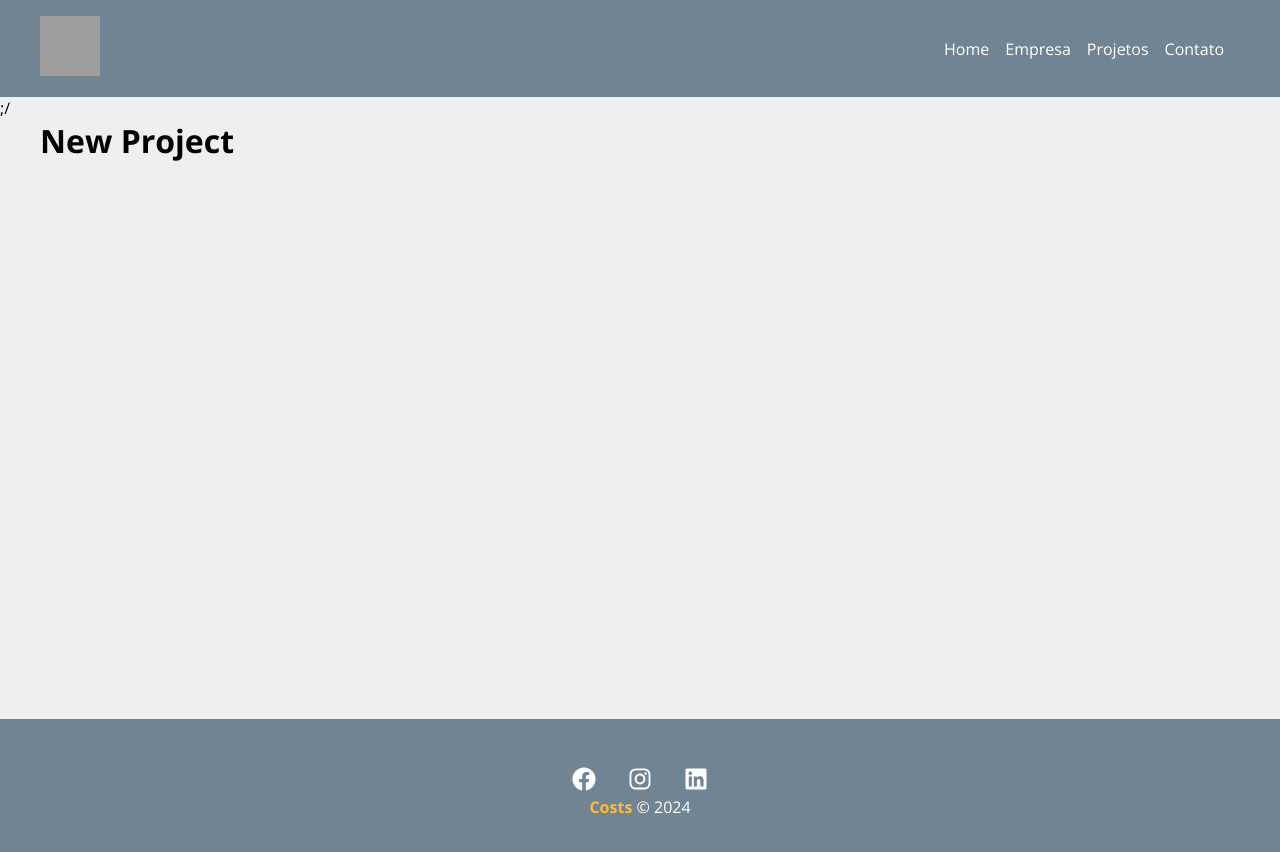
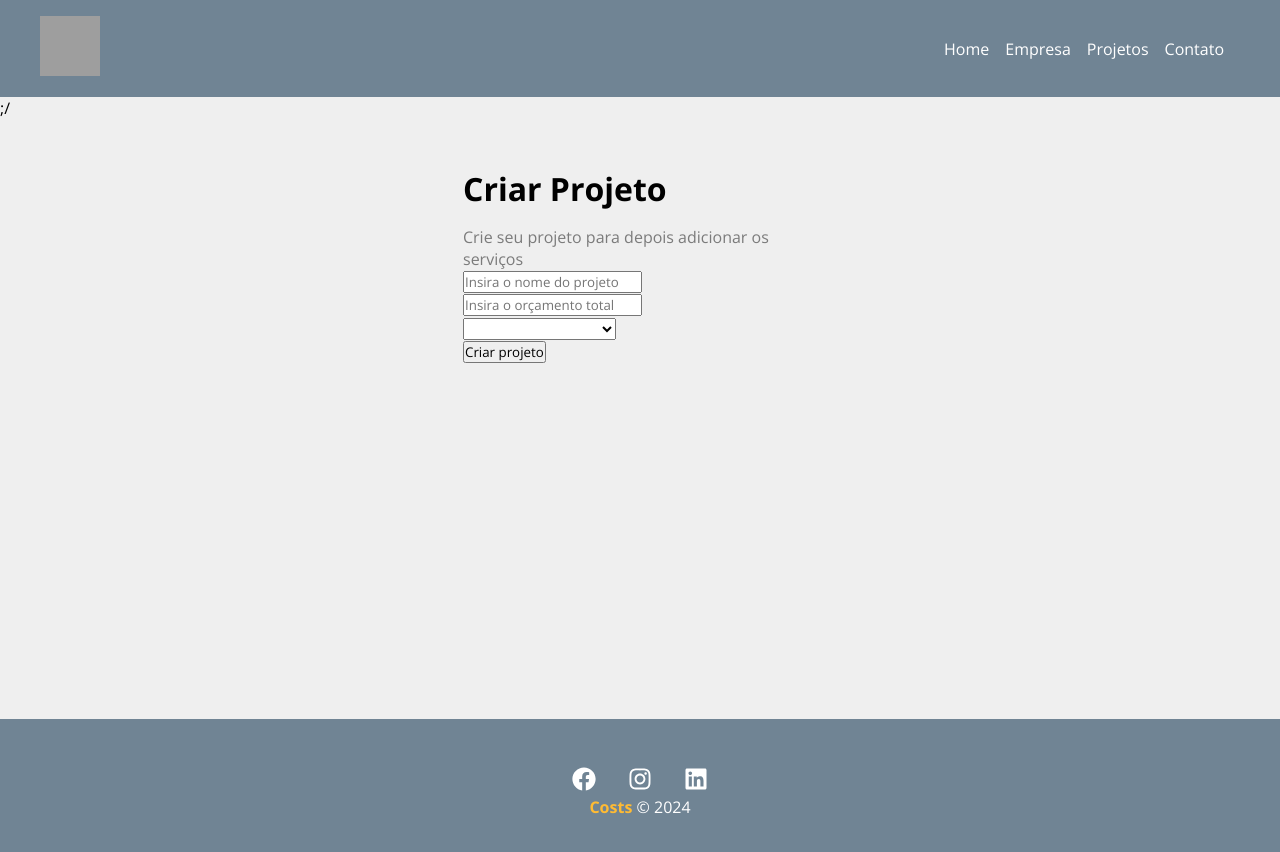
Before and after one commit to detonate001/projeto-costs, a React (Create React App) app in the folder meu-projeto/: page /newproject in a window 1280 px wide. Shown: the top 852 px of the page. Built offline with nearby package versions, Linux system fonts and the light colour scheme; grey boxes are pictures that could not be loaded.

Commit message:
Montando a página para o formulário do projeto

```diff
--- a/meu-projeto/src/components/pages/NewProject.js
+++ b/meu-projeto/src/components/pages/NewProject.js
@@ -1,6 +1,14 @@
+import styles from './NewProject.module.css'
+import ProjectForm from '../project/ProjectForm'
+
+
 function NewProject () {
     return(
-        <h1>New Project</h1>
+        <div className={styles.newproject_container}>
+            <h1>Criar Projeto</h1>
+            <p>Crie seu projeto para depois adicionar os serviços</p>
+            <ProjectForm/>
+        </div>
     )
 }
 
--- /dev/null
+++ b/meu-projeto/src/components/pages/NewProject.module.css
@@ -0,0 +1,13 @@
+.newproject_container {
+    width: 450px;
+    margin: 0 auto;
+    padding: 3em;
+}
+
+.newproject_container h1{
+    margin-bottom: 0.5em;
+}
+
+.newproject_container p{
+    color: #7b7b7b;
+}
--- /dev/null
+++ b/meu-projeto/src/components/project/ProjectForm.js
@@ -0,0 +1,24 @@
+function ProjectForm () {
+    return(
+        <form>
+            <div>
+            <input type="text" placeholder="Insira o nome do projeto"/>
+            </div>
+           <div>
+           <input type="number" placeholder="Insira o orçamento total"/>
+           </div>
+            <div>
+            <select name="category_id">
+                <option disabled>Selecione a categoria</option>
+            </select>
+            </div>
+            <div>
+                <input type="submit" value="Criar projeto"/>
+            </div>
+
+
+        </form>
+    )
+}
+
+export default ProjectForm
```
